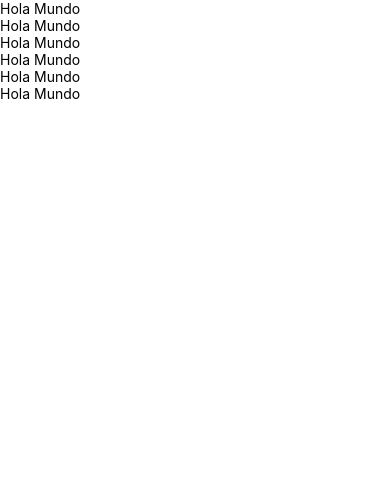
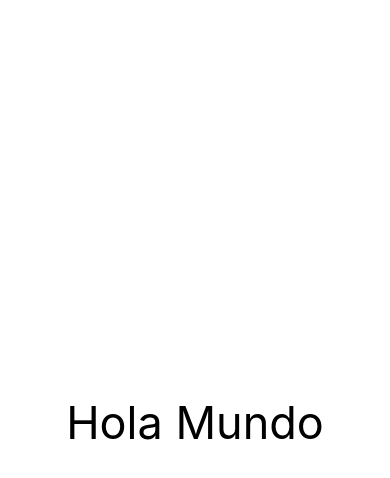
Before and after one commit to elperlanegra/RN-Contador, a React Native app: screen / in a window 390 px wide. Shown: the top 478 px of the page. Built offline with nearby package versions, Linux system fonts and the light colour scheme.

Commit message:
Hola Mundo

```diff
--- a/App.tsx
+++ b/App.tsx
@@ -3,13 +3,14 @@
 
  const App = () => {
   return (
-    <View>
-      <Text>Hola Mundo</Text>
-      <Text>Hola Mundo</Text>
-      <Text>Hola Mundo</Text>
-      <Text>Hola Mundo</Text>
-      <Text>Hola Mundo</Text>
-      <Text>Hola Mundo</Text>
+    <View style={{
+      flex: 1,
+      justifyContent: 'center'
+     }}>
+      <Text style={{
+        fontSize: 45,
+        textAlign: 'center'
+      }}>Hola Mundo</Text>
     </View>
   )
 }
```
